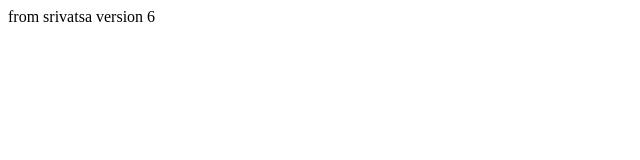
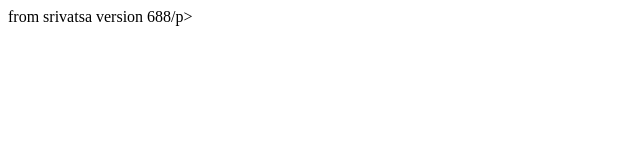
Before and after one commit to srivatsa-bot/jenkins, a plain HTML site: page html_cd/index.html in a window 1280 px wide. Shown: the full height of the page, 0-640 px from the left. Drawn offline with Linux system fonts and the light colour scheme.

```diff
--- a/html_cd/index.html
+++ b/html_cd/index.html
@@ -1 +1 @@
-<p>from srivatsa version 6</p>
+<p>from srivatsa version 688/p>
```
